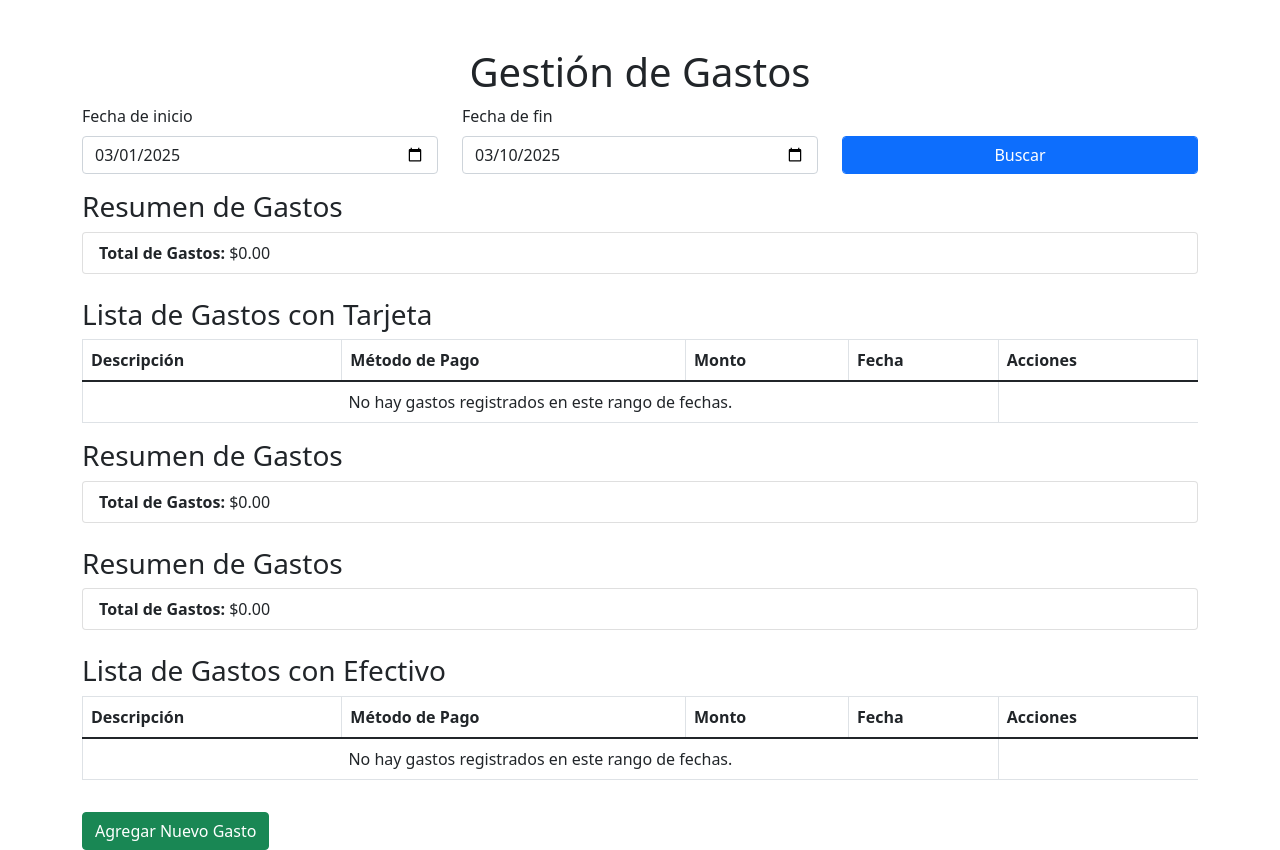
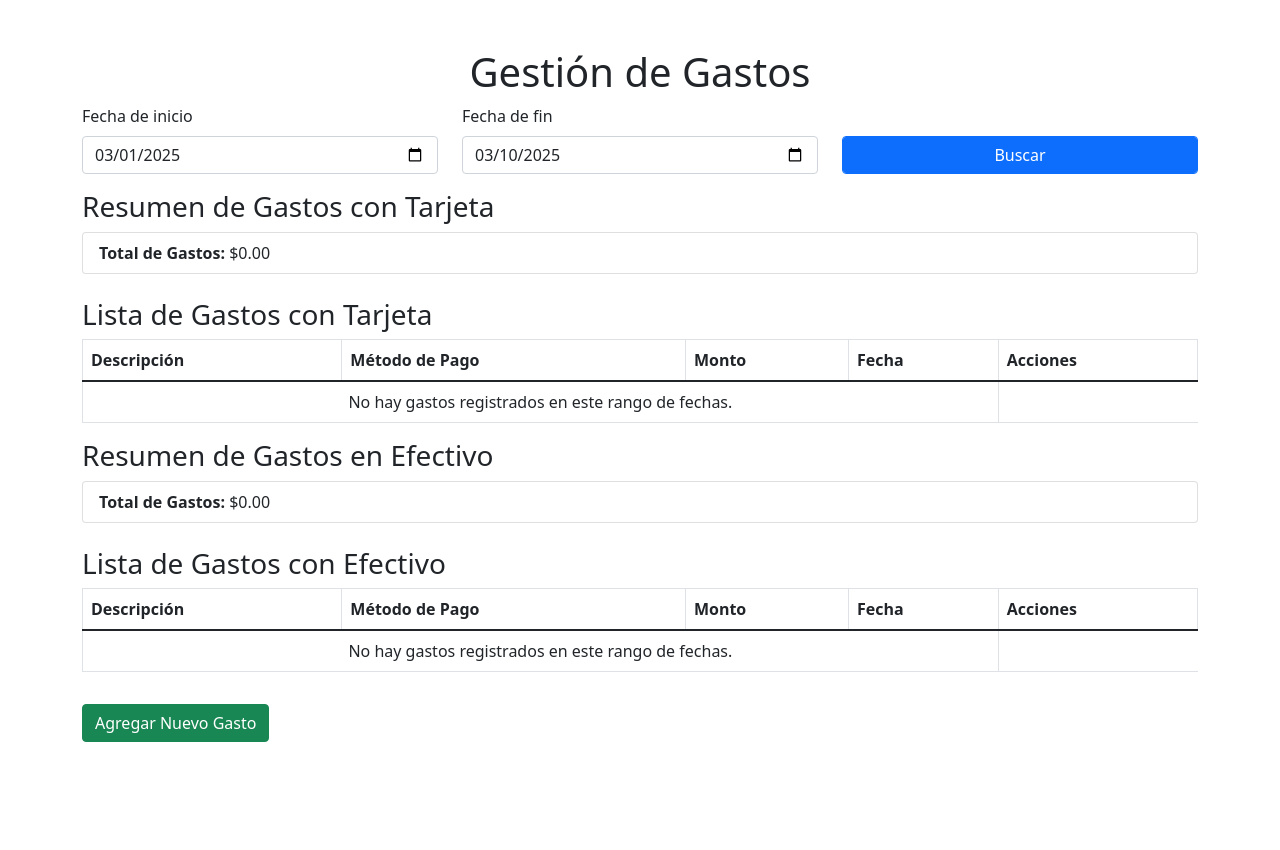
Before and after one commit to CuauhtemocEG/GestionGastos, a PHP site: page / in a window 1280 px wide. After the commit the page ends 742 px from the top, so only its background shows below. Run offline with PHP 8.4, Linux system fonts and the light colour scheme; data that the repository does not hold is empty.

Commit message:
Delete resumen de gastos

```diff
--- a/index.php
+++ b/index.php
@@ -77,7 +77,7 @@ $totalGastosEfectivo = calcularTotalEfectivo($gastosEfectivo);
         </form>
 
         <!-- Resumen de gastos -->
-        <h3>Resumen de Gastos</h3>
+        <h3>Resumen de Gastos con Tarjeta</h3>
         <ul class="list-group mb-4">
             <li class="list-group-item">
                 <strong>Total de Gastos: </strong> $<?php echo number_format($totalGastos, 2); ?>
@@ -118,15 +118,7 @@ $totalGastosEfectivo = calcularTotalEfectivo($gastosEfectivo);
         </table>
 
         <!-- Resumen de gastos -->
-        <h3>Resumen de Gastos</h3>
-        <ul class="list-group mb-4">
-            <li class="list-group-item">
-                <strong>Total de Gastos: </strong> $<?php echo number_format($totalGastos, 2); ?>
-            </li>
-        </ul>
-
-        <!-- Resumen de gastos -->
-        <h3>Resumen de Gastos</h3>
+        <h3>Resumen de Gastos en Efectivo</h3>
         <ul class="list-group mb-4">
             <li class="list-group-item">
                 <strong>Total de Gastos: </strong> $<?php echo number_format($totalGastos, 2); ?>
```
